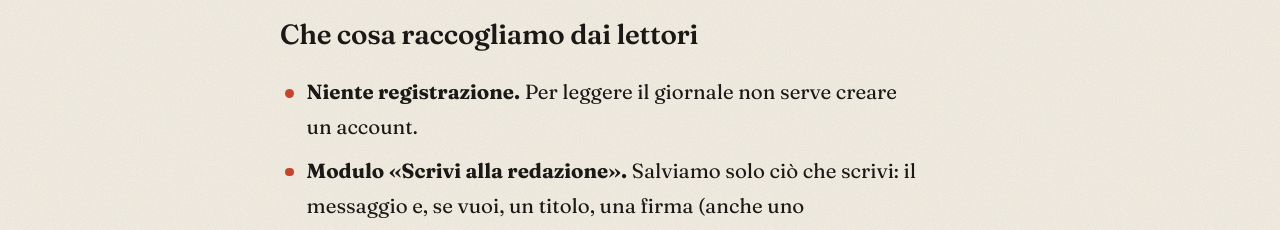
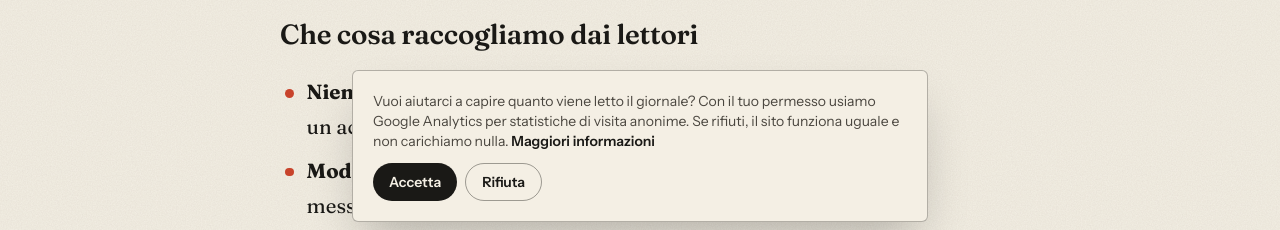
Before and after one commit to smnbrn/PAP-Journal, a Next.js app: page /privacy in a window 1280 px wide. Shown: the part 566-796 px from the top of the page. Built offline with nearby package versions, Linux system fonts and the light colour scheme; no server answers; the database is empty.

Commit message:
Google Analytics con consenso (NEXT_PUBLIC_GA_ID) e informativa aggiornata
Co-Authored-By: Claude Sonnet 5.5 <noreply@anthropic.com>
Claude-Session: https://claude.ai/code/session_01Lj8hBqype23bYpbkC3SaLK

```diff
--- a/src/app/(sito)/layout.tsx
+++ b/src/app/(sito)/layout.tsx
@@ -1,3 +1,4 @@
+import { Analytics } from "@/components/site/Analytics";
 import { SiteFooter } from "@/components/site/SiteFooter";
 import { SiteHeader } from "@/components/site/SiteHeader";
 
@@ -7,6 +8,7 @@ export default function SiteLayout({ children }: LayoutProps<"/">) {
       <SiteHeader />
       <main id="contenuto">{children}</main>
       <SiteFooter />
+      <Analytics />
     </>
   );
 }
--- a/src/app/(sito)/privacy/page.tsx
+++ b/src/app/(sito)/privacy/page.tsx
@@ -32,6 +32,11 @@ export default async function PrivacyPage() {
             tecnico; nel database ne finisce solo un&apos;impronta cifrata, che non permette di risalire a chi ha votato.
           </li>
           <li>
+            <strong>Statistiche di visita (facoltative).</strong> Se accetti il banner, usiamo Google Analytics per contare le visite e
+            capire quali pagine vengono lette, con indirizzo IP anonimizzato. Se rifiuti, non viene caricato nulla. Puoi cambiare idea
+            cancellando i dati del sito dal browser.
+          </li>
+          <li>
             <strong>Nessun cookie di profilazione</strong> e nessuno strumento pubblicitario.
           </li>
         </ul>
--- /dev/null
+++ b/src/components/site/Analytics.tsx
@@ -0,0 +1,89 @@
+"use client";
+
+import Script from "next/script";
+import { useSyncExternalStore } from "react";
+
+const GA_ID = process.env.NEXT_PUBLIC_GA_ID;
+const KEY = "pap_analytics";
+
+type Choice = "si" | "no" | null;
+
+const EVENT = "pap-analytics-change";
+
+function subscribe(onChange: () => void) {
+  window.addEventListener(EVENT, onChange);
+  return () => window.removeEventListener(EVENT, onChange);
+}
+
+function readChoice(): Choice {
+  try {
+    const v = localStorage.getItem(KEY);
+    return v === "si" || v === "no" ? v : null;
+  } catch {
+    return null;
+  }
+}
+
+/**
+ * Google Analytics, attivo solo se la variabile NEXT_PUBLIC_GA_ID è impostata
+ * e solo dopo che il lettore ha accettato. Senza consenso non viene caricato nulla.
+ */
+export function Analytics() {
+  // Lato server la scelta è sconosciuta (undefined): non si mostra nulla finché il browser non ha letto la preferenza.
+  const choice = useSyncExternalStore<Choice | undefined>(subscribe, readChoice, () => undefined);
+
+  if (!GA_ID || choice === undefined) return null;
+
+  function decide(value: "si" | "no") {
+    try {
+      localStorage.setItem(KEY, value);
+    } catch {
+      /* si ripresenterà alla visita successiva */
+    }
+    window.dispatchEvent(new Event(EVENT));
+  }
+
+  return (
+    <>
+      {choice === "si" && (
+        <>
+          <Script src={`https://www.googletagmanager.com/gtag/js?id=${GA_ID}`} strategy="afterInteractive" />
+          <Script id="ga-init" strategy="afterInteractive">
+            {`window.dataLayer=window.dataLayer||[];function gtag(){dataLayer.push(arguments);}gtag('js',new Date());gtag('config','${GA_ID}',{anonymize_ip:true});`}
+          </Script>
+        </>
+      )}
+      {choice === null && (
+        <div
+          role="dialog"
+          aria-label="Statistiche di visita"
+          className="fixed inset-x-3 bottom-3 z-50 mx-auto max-w-xl rounded-md border border-ink/30 bg-paper p-4 text-sm shadow-2xl sm:p-5"
+        >
+          <p className="text-ink-soft">
+            Vuoi aiutarci a capire quanto viene letto il giornale? Con il tuo permesso usiamo Google Analytics per statistiche di visita
+            anonime. Se rifiuti, il sito funziona uguale e non carichiamo nulla.{" "}
+            <a href="/privacy" className="link-underline font-semibold text-ink">
+              Maggiori informazioni
+            </a>
+          </p>
+          <div className="mt-3 flex flex-wrap gap-2">
+            <button
+              type="button"
+              onClick={() => decide("si")}
+              className="rounded-full bg-ink px-4 py-2 font-semibold text-paper transition hover:bg-tomato-ink"
+            >
+              Accetta
+            </button>
+            <button
+              type="button"
+              onClick={() => decide("no")}
+              className="rounded-full border border-ink/40 px-4 py-2 font-semibold transition hover:bg-ink hover:text-paper"
+            >
+              Rifiuta
+            </button>
+          </div>
+        </div>
+      )}
+    </>
+  );
+}
```
Also changed, not shown: 1 other file (tests, documents, lock files or other folders).
